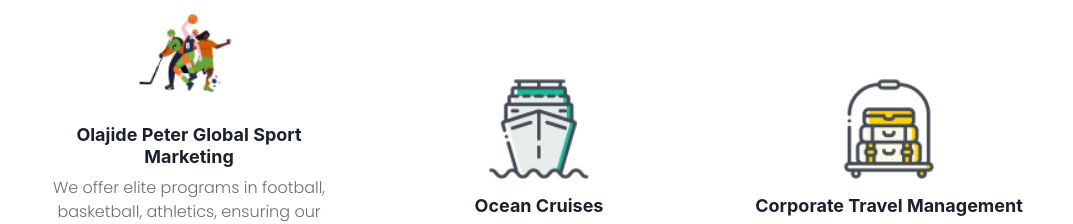
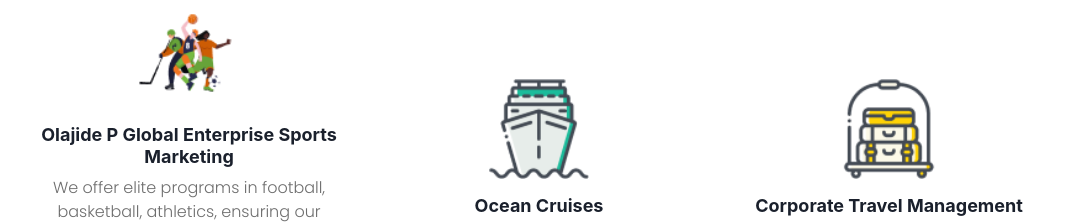
Before and after one commit to Olasupotomiwa/Auguri, a React (Create React App) app: page / in a window 1280 px wide. Shown: the part 1960-2184 px from the top of the page, without its empty margins (101-1174 px from the left). Built offline with nearby package versions, Linux system fonts and the light colour scheme; a web font is replaced by a local one.

Commit message:
Update Services.js

```diff
--- a/src/Homepage/Services.js
+++ b/src/Homepage/Services.js
@@ -30,7 +30,7 @@ const CenteredCardContainer = () => {
     },
     {
       imageSrc: Sport,
-      heading: "Olajide Peter Global Sport Marketing",
+      heading: "Olajide P Global Enterprise Sports Marketing",
       text: "We offer elite programs in football, basketball, athletics, ensuring our athletes reach their full potential. Connected to national stadiums across Nigeria, including those in Lagos, Abeokuta, and beyond, we provide unparalleled access to top-tier facilities and coaching",
     },
     {
```
